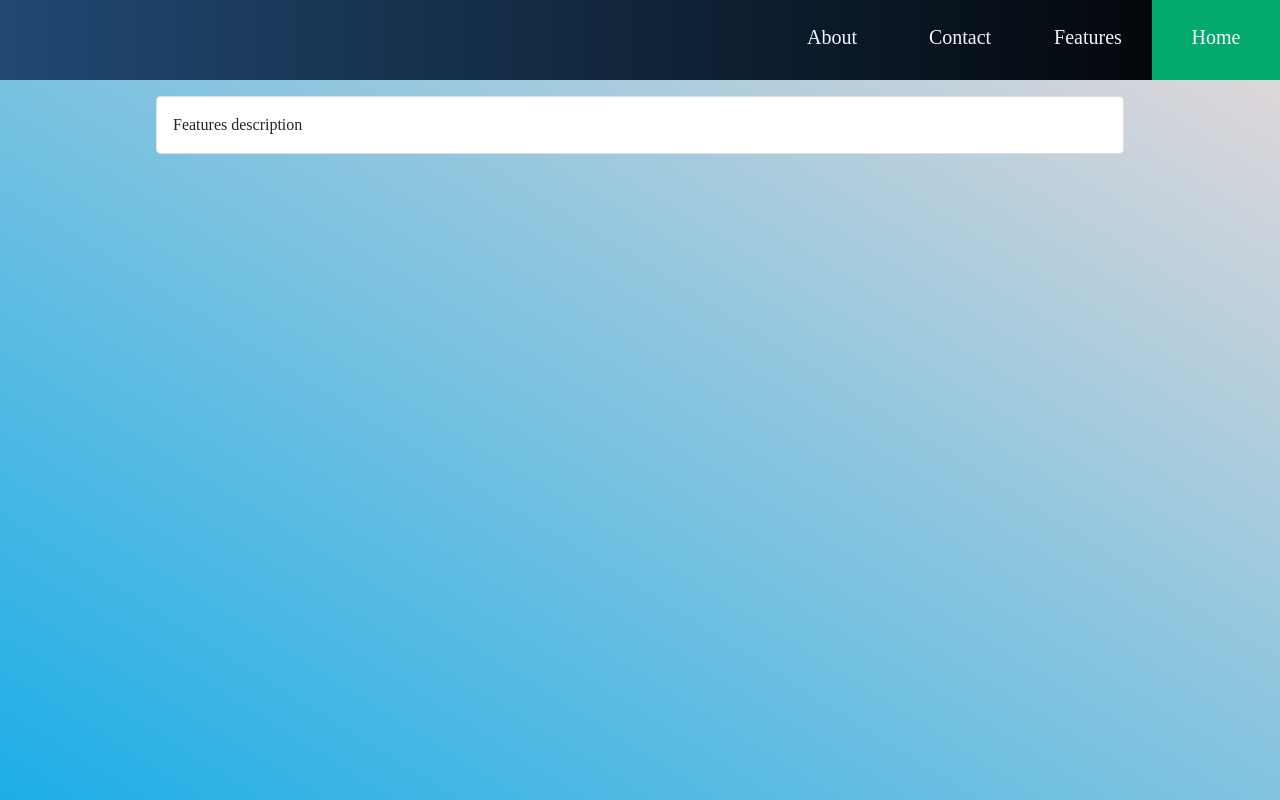
After one commit to Foacto/OccupationalDiseaseWebAPI, a Flask app: page /feature_information in a window 1280 px wide. The commit adds this page. Run offline with Flask 3, Linux system fonts and the light colour scheme; parts of the project's set-up code (start-up, migrations or seed data) failed here and were passed over.

Commit message:
update code

```diff
--- a/main.py
+++ b/main.py
@@ -60,11 +60,16 @@ def chooseFeatureM():
     patient = patient_features, work = work_features, habit = habit_features, medical = medical_history_features, symptom = symptom_features,
     selectedfeature = selected_feature)
 
-@app.route('/')
+@app.route('/', methods=['GET', 'POST'])
+@app.route('/home', methods=['GET', 'POST'])
 def home():
     return render_template("home.html", features = feature_list,
                            patient = patient_features, work = work_features, habit = habit_features, medical = medical_history_features, symptom = symptom_features,
                            message = 'Please select desired input information!')
+
+@app.route('/feature_information', methods=['GET', 'POST'])
+def feature_information():
+    return render_template('feature_description.html')
 
 @app.route('/predict', methods=['POST'])
 def predict():
--- /dev/null
+++ b/ngrok_cmd.txt
@@ -0,0 +1,4 @@
+#Run task
+ngrok.exe http http://127.0.0.1:5000
+#Kill task
+taskkill /f /im ngrok.exe
--- a/static/css/style.css
+++ b/static/css/style.css
@@ -11,6 +11,7 @@
 :root {
     /* ===== Colors ===== */
     --body-color: linear-gradient(to top right, #1daee7, #e8d9d9);
+    --navbar-color: linear-gradient(to left, #000000, #214973);
     --sidebar-color: linear-gradient(to bottom right, #e8d9d9, #86d4f3);
     --primary-color: #695cfe;
     --primary-color-light: #f6f5ff;
@@ -43,6 +44,11 @@ body.dark {
     --primary-color-light: #3a3b3c;
     --toggle-color: #fff;
     --text-color: #ccc;
+}
+
+.hidden-link {
+    color: var(--text-color);
+    text-decoration: none;
 }
 
 /* ===== Sidebar ===== */
@@ -365,3 +371,32 @@ body.dark .home .text {
 .menu::-webkit-scrollbar {
     display: none;
 }
+
+/* ===== Top navigator ===== */
+
+.topnav {
+    overflow: hidden;
+    background: var(--navbar-color);
+    height: 10vh;
+}
+
+.topnav a {
+    float: right;
+    color: var(--primary-color-light);
+    text-align: center;
+    padding: 2.7vh 16px;
+    text-decoration: none;
+    font-size: 20px;
+    width: 10vw;
+    height: 100%;
+}
+
+.topnav a:hover {
+    background-color: var(--primary-color-light);
+    color: black;
+}
+
+.topnav a.active {
+    background-color: #04aa6d;
+    color: var(--primary-color-light);
+}
--- /dev/null
+++ b/templates/feature_description.html
@@ -0,0 +1,51 @@
+<!DOCTYPE html>
+<html lang="en">
+    <head>
+        <meta charset="UTF-8" />
+        <meta http-equiv="X-UA-Compatible" content="IE=edge" />
+        <meta name="viewport" content="width=device-width, initial-scale=1.0" />
+
+        <link
+            rel="stylesheet"
+            href="{{ url_for('static', filename='css/style.css') }}"
+        />
+
+        <link
+            href="https://unpkg.com/boxicons@2.1.1/css/boxicons.min.css"
+            rel="stylesheet"
+        />
+        <link
+            href="https://cdn.jsdelivr.net/npm/bootstrap@5.0.2/dist/css/bootstrap.min.css"
+            rel="stylesheet"
+            integrity="sha384-EVSTQN3/azprG1Anm3QDgpJLIm9Nao0Yz1ztcQTwFspd3yD65VohhpuuCOmLASjC"
+            crossorigin="anonymous"
+        />
+
+        <script
+            src="https://cdn.jsdelivr.net/npm/bootstrap@5.0.2/dist/js/bootstrap.bundle.min.js"
+            integrity="sha384-MrcW6ZMFYlzcLA8Nl+NtUVF0sA7MsXsP1UyJoMp4YLEuNSfAP+JcXn/tWtIaxVXM"
+            crossorigin="anonymous"
+        ></script>
+
+        <link
+            rel="icon"
+            href="{{ url_for('static', filename='favicon.ico') }}"
+        />
+        <title>Features information</title>
+    </head>
+    <body>
+        <div class="topnav">
+            <a class="box-link active" href="{{ url_for('home') }}">Home</a>
+            <a class="box-link" href="{{ url_for('feature_information') }}"
+                >Features</a
+            >
+            <a class="box-link" href="#contact">Contact</a>
+            <a class="box-link" href="#about">About</a>
+        </div>
+        <div class="container" style="width: 80vw">
+            <div class="card m-3 rounded-3">
+                <div class="card-body">Features description</div>
+            </div>
+        </div>
+    </body>
+</html>
```
Also changed, not shown: templates/home.html (+18 -4 lines), 1 other file.
